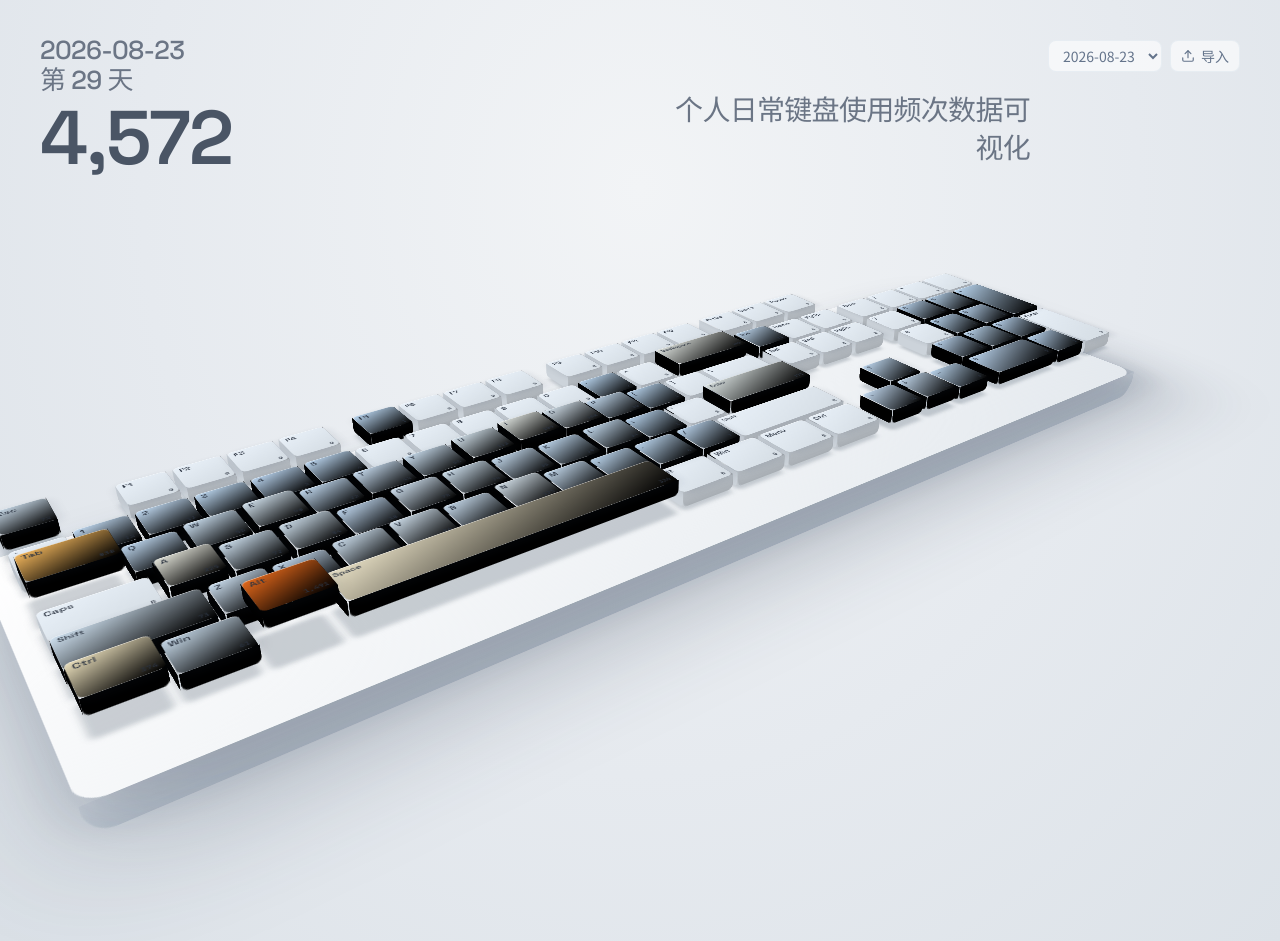
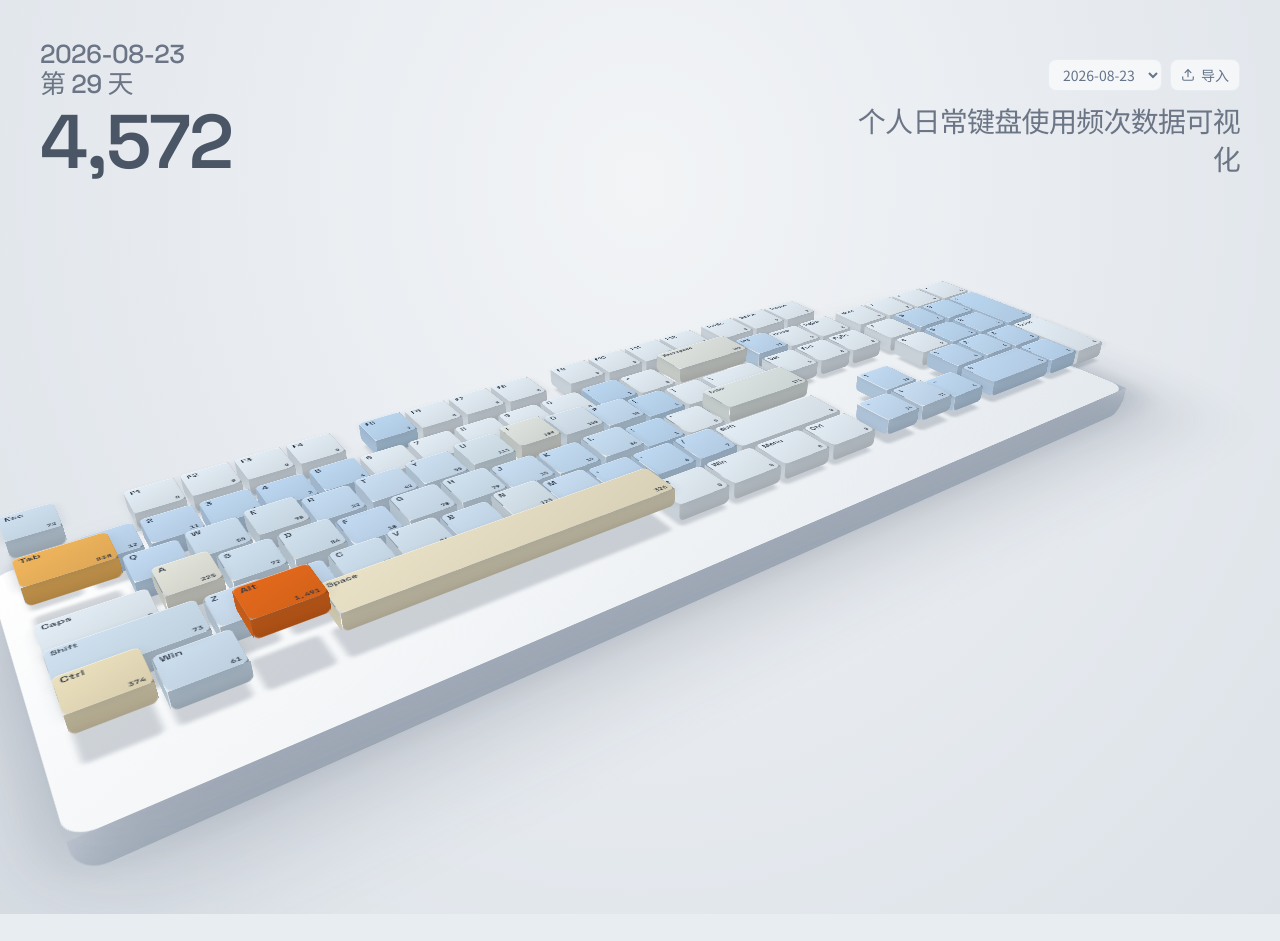
Before and after one commit to sakuradairong/keystats-heatmap, a Next.js app: page / in a window 1280 px wide. After the commit the page ends 914 px from the top, so only its background shows below. Built offline with nearby package versions, Linux system fonts and the light colour scheme.

Commit message:
Fix keycap shading and deepen studio-style 3D heatmap
Parse rgb() colors for side-face darkening, thicken caps/chassis,
raise keys by frequency, and tune camera/layout for readable depth.

Co-authored-by: woaidairongbuhuibian <woaidairongbuhuibian@gmail.com>

```diff
--- a/src/app/globals.css
+++ b/src/app/globals.css
@@ -74,11 +74,11 @@
 
 .keyboard-stage {
   animation: keyboard-rise 800ms cubic-bezier(0.22, 1, 0.36, 1) both;
-  --kb-scale: 0.32;
-  --kb-tilt: 64deg;
-  --kb-yaw: -34deg;
-  --kb-aspect: 1.45 / 1;
-  --kb-perspective: 900px;
+  --kb-scale: 0.48;
+  --kb-tilt: 62deg;
+  --kb-yaw: -35deg;
+  --kb-aspect: 1.55 / 1;
+  --kb-perspective: 1000px;
 }
 
 main > section {
@@ -87,17 +87,17 @@ main > section {
 
 @media (min-width: 480px) {
   .keyboard-stage {
-    --kb-scale: 0.44;
-    --kb-aspect: 1.55 / 1;
-    --kb-perspective: 1000px;
+    --kb-scale: 0.55;
+    --kb-aspect: 1.6 / 1;
+    --kb-perspective: 1050px;
   }
 }
 
 @media (min-width: 640px) {
   .keyboard-stage {
-    --kb-scale: 0.6;
-    --kb-tilt: 63deg;
-    --kb-yaw: -36deg;
+    --kb-scale: 0.64;
+    --kb-tilt: 62deg;
+    --kb-yaw: -35deg;
     --kb-aspect: 1.7 / 1;
     --kb-perspective: 1100px;
   }
@@ -106,22 +106,33 @@ main > section {
 @media (min-width: 900px) {
   .keyboard-stage {
     --kb-scale: 0.74;
-    --kb-aspect: 1.8 / 1;
-    --kb-perspective: 1200px;
+    --kb-aspect: 1.78 / 1;
+    --kb-perspective: 1100px;
   }
 }
 
 @media (min-width: 1100px) {
   .keyboard-stage {
-    --kb-scale: 0.86;
+    --kb-scale: 0.84;
+    --kb-tilt: 62deg;
+    --kb-yaw: -35deg;
+    --kb-aspect: 1.85 / 1;
+    --kb-perspective: 1100px;
   }
 }
 
-.keycap {
-  transition: filter 180ms ease;
+.keyboard-scroll {
+  padding-bottom: 1.5rem;
+}
+
+@media (min-width: 640px) {
+  .keyboard-scroll {
+    padding-bottom: 3rem;
+    padding-top: 0.5rem;
+  }
 }
 
 .keycap:hover,
 .keycap:focus-visible {
-  filter: brightness(1.04);
+  filter: brightness(1.03);
 }
--- a/src/components/heatmap-viewer.tsx
+++ b/src/components/heatmap-viewer.tsx
@@ -119,8 +119,22 @@ export function HeatmapViewer() {
 
         {status === "ready" && day && (
           <>
-            <section className="mb-3 sm:mb-1">
-              <div className="mb-4 flex flex-wrap items-center justify-end gap-2 sm:mb-0 sm:justify-end">
+            <section className="mb-3 sm:mb-2">
+              <div className="flex flex-col gap-5 lg:flex-row lg:items-end lg:justify-between">
+                <div className="order-2 min-w-0 lg:order-1">
+                  <div className="font-display text-[20px] leading-[1.15] tracking-tight text-[#6b7585] sm:text-[26px]">
+                    {day.date}
+                  </div>
+                  <div className="font-display text-[20px] leading-[1.15] tracking-tight text-[#6b7585] sm:text-[26px]">
+                    第 {dayOrdinal(dates, selectedDate)} 天
+                  </div>
+                  <div className="mt-1 font-display text-[48px] font-semibold leading-none tracking-tight text-[#4a5565] sm:text-[76px]">
+                    {formatCount(day.totalKeyPresses)}
+                  </div>
+                </div>
+
+                <div className="order-1 flex flex-col gap-3 lg:order-2 lg:items-end">
+                  <div className="flex flex-wrap items-center gap-2 lg:justify-end">
                     <select
                       aria-label="选择日期"
                       className="h-8 rounded-md border border-slate-200/70 bg-white/60 px-2.5 text-sm text-slate-500 outline-none backdrop-blur transition hover:bg-white/90 focus:border-slate-300"
@@ -144,27 +158,14 @@ export function HeatmapViewer() {
                       导入
                     </label>
                   </div>
-
-              <div className="flex flex-col gap-4 sm:mt-[-2.25rem] sm:flex-row sm:items-end sm:justify-between sm:pr-[210px]">
-                <div className="min-w-0 order-2 sm:order-1">
-                  <div className="font-display text-[20px] leading-[1.15] tracking-tight text-[#6b7585] sm:text-[26px]">
-                    {day.date}
-                  </div>
-                  <div className="font-display text-[20px] leading-[1.15] tracking-tight text-[#6b7585] sm:text-[26px]">
-                    第 {dayOrdinal(dates, selectedDate)} 天
-                  </div>
-                  <div className="mt-1 font-display text-[48px] font-semibold leading-none tracking-tight text-[#4a5565] sm:text-[76px]">
-                    {formatCount(day.totalKeyPresses)}
-                  </div>
-                </div>
-
-                <h1 className="order-1 max-w-none font-display text-[18px] leading-snug tracking-tight text-[#6b7585] sm:order-2 sm:max-w-[13em] sm:pb-2 sm:text-right sm:text-[28px]">
+                  <h1 className="max-w-[14em] font-display text-[18px] leading-snug tracking-tight text-[#6b7585] lg:text-right lg:text-[28px]">
                     个人日常键盘使用频次数据可视化
                   </h1>
                 </div>
+              </div>
             </section>
 
-            <div className="mt-2 flex flex-1 flex-col justify-center sm:mt-0">
+            <div className="mt-1 flex flex-1 flex-col justify-center sm:mt-0">
               <KeyboardHeatmap keyCounts={day.keyCounts} />
             </div>
           </>
--- a/src/components/keyboard-heatmap.tsx
+++ b/src/components/keyboard-heatmap.tsx
@@ -8,7 +8,6 @@ import {
   KEYBOARD_WIDTH_U,
   KEY_GAP,
   resolveKeyCount,
-  type KeyDef,
 } from "@/lib/keyboard-layout";
 import { contrastText, darkenHex, heatColor } from "@/lib/heatmap-color";
 import { formatCount } from "@/lib/keystats";
@@ -26,7 +25,7 @@ function KeyCap({
   hovered,
   onHover,
 }: {
-  keyDef: KeyDef;
+  keyDef: (typeof KEYBOARD_LAYOUT)[number];
   count: number;
   maxCount: number;
   unit: number;
@@ -37,17 +36,30 @@ function KeyCap({
   const h = keyDef.h ?? 1;
   const width = keyDef.w * unit - gap;
   const height = h * unit - gap;
-  const depth = Math.max(14, unit * 0.26);
+  const depth = Math.max(16, unit * 0.3);
   const color = heatColor(count, maxCount);
-  const side = darkenHex(color, 0.32);
-  const front = darkenHex(color, 0.2);
-  const text = contrastText(color);
+  const frontColor = darkenHex(color, 0.2);
+  const sideColor = darkenHex(color, 0.32);
+  const text = contrastText();
   const pad = Math.max(4, unit * 0.09);
-  // Extrude hot keys higher so the heatmap reads in depth, not just color
-  const heatLift =
-    maxCount > 0 ? Math.sqrt(Math.max(0, count) / maxCount) * unit * 0.55 : 0;
-  const baseLift = depth + 4;
-  const lift = hovered ? baseLift + heatLift + 10 : baseLift + heatLift;
+
+  const normalized =
+    maxCount > 0 ? Math.sqrt(Math.max(0, count) / maxCount) : 0;
+  const heatLift = normalized * unit * 0.7;
+  const baseLift = depth + 6;
+  const lift = baseLift + heatLift;
+  const finalLift = hovered ? lift + 8 : lift;
+
+  const labelSize =
+    keyDef.w >= 4
+      ? Math.max(9, unit * 0.16)
+      : keyDef.w >= 2
+        ? Math.max(8, unit * 0.15)
+        : Math.max(9, unit * 0.175);
+  const countSize =
+    keyDef.w >= 4
+      ? Math.max(8, unit * 0.14)
+      : Math.max(7, unit * 0.125);
 
   return (
     <button
@@ -59,7 +71,9 @@ function KeyCap({
         width,
         height,
         transformStyle: "preserve-3d",
-        zIndex: hovered ? 30 : Math.round(keyDef.y * 10 + keyDef.x),
+        zIndex: hovered
+          ? 80
+          : Math.round(keyDef.y * 40 + keyDef.x + heatLift * 2),
       }}
       onMouseEnter={() => onHover(keyDef.id)}
       onMouseLeave={() => onHover(null)}
@@ -67,33 +81,33 @@ function KeyCap({
       onBlur={() => onHover(null)}
       aria-label={`${keyDef.label}: ${count}`}
     >
-      {/* contact shadow on plate */}
       <span
-        className="absolute inset-0 rounded-[6px]"
+        className="pointer-events-none absolute inset-[2px] rounded-[5px]"
         style={{
-          background: "rgba(40, 55, 75, 0.22)",
-          transform: "translateZ(1px) translateY(2px)",
-          filter: "blur(3px)",
+          background: "rgba(40, 55, 75, 0.2)",
+          transform: "translateZ(1px) translateY(3px)",
+          filter: "blur(2.5px)",
         }}
       />
 
       <span
-        className="keycap-solid absolute inset-0 transition-transform duration-200"
+        className="keycap-solid pointer-events-none absolute inset-0"
         style={{
           transformStyle: "preserve-3d",
-          transform: `translateZ(${lift}px)`,
+          transform: `translateZ(${finalLift}px)`,
+          transition: "transform 200ms ease, filter 200ms ease",
         }}
       >
-        {/* top face */}
         <span
-          className="absolute inset-0 rounded-[6px]"
+          className="absolute inset-0 overflow-hidden rounded-[6px]"
           style={{
+            pointerEvents: "auto",
             background: `linear-gradient(155deg, ${color} 0%, ${darkenHex(color, 0.08)} 100%)`,
             color: text,
             transform: "translateZ(0)",
             boxShadow: hovered
-              ? "0 18px 28px rgba(30, 45, 65, 0.28)"
-              : "0 6px 14px rgba(30, 45, 65, 0.14), inset 0 1px 0 rgba(255,255,255,0.5)",
+              ? "0 16px 26px rgba(40, 55, 75, 0.22), inset 0 1px 0 rgba(255,255,255,0.5)"
+              : "0 5px 12px rgba(40, 55, 75, 0.12), inset 0 1px 0 rgba(255,255,255,0.5)",
           }}
         >
           <span
@@ -101,12 +115,13 @@ function KeyCap({
             style={{
               left: pad,
               top: pad * 0.75,
-              fontSize:
-                keyDef.w >= 2
-                  ? Math.max(8, unit * 0.15)
-                  : Math.max(9, unit * 0.175),
+              fontSize: labelSize,
               fontWeight: 500,
               letterSpacing: "0.01em",
+              maxWidth: "calc(100% - 8px)",
+              overflow: "hidden",
+              textOverflow: "ellipsis",
+              whiteSpace: "nowrap",
             }}
           >
             {keyDef.label}
@@ -114,41 +129,53 @@ function KeyCap({
           <span
             className="absolute font-mono tabular-nums leading-none"
             style={{
-              right: pad * 0.9,
-              bottom: pad * 0.7,
-              fontSize: Math.max(7, unit * 0.125),
+              right: pad * 0.85,
+              bottom: pad * 0.65,
+              fontSize: countSize,
               fontWeight: 600,
+              maxWidth: "90%",
+              overflow: "hidden",
+              textOverflow: "ellipsis",
+              whiteSpace: "nowrap",
             }}
           >
             {formatCount(count)}
           </span>
+
+          {hovered && (
+            <span
+              className="pointer-events-none absolute left-1/2 top-0 z-30 whitespace-nowrap rounded-md bg-slate-800/92 px-2 py-1 font-mono text-[11px] font-semibold text-white shadow-lg"
+              style={{
+                transform: "translate3d(-50%, calc(-100% - 10px), 56px)",
+              }}
+            >
+              {keyDef.label} · {formatCount(count)}
+            </span>
+          )}
         </span>
 
-        {/* front face */}
         <span
           className="absolute left-0 right-0 rounded-b-[6px]"
           style={{
             height: depth,
             top: "100%",
-            background: `linear-gradient(180deg, ${front} 0%, ${darkenHex(color, 0.28)} 100%)`,
+            background: `linear-gradient(180deg, ${frontColor} 0%, ${darkenHex(color, 0.28)} 100%)`,
             transformOrigin: "top",
             transform: "rotateX(-90deg)",
           }}
         />
 
-        {/* right face */}
         <span
           className="absolute top-0 bottom-0 rounded-r-[5px]"
           style={{
             width: depth,
             left: "100%",
-            background: `linear-gradient(90deg, ${side} 0%, ${darkenHex(color, 0.4)} 100%)`,
+            background: `linear-gradient(90deg, ${sideColor} 0%, ${darkenHex(color, 0.4)} 100%)`,
             transformOrigin: "left",
             transform: "rotateY(90deg)",
           }}
         />
 
-        {/* left face (visible with strong yaw) */}
         <span
           className="absolute top-0 bottom-0 rounded-l-[5px]"
           style={{
@@ -179,63 +206,60 @@ export function KeyboardHeatmap({ keyCounts }: Props) {
   const gap = KEY_GAP;
   const width = KEYBOARD_WIDTH_U * unit;
   const height = KEYBOARD_HEIGHT_U * unit;
-  const chassisDepth = 28;
+  const chassisDepth = 32;
 
   return (
     <div className="keyboard-stage relative mx-auto w-full max-w-[1320px]">
-      <div className="keyboard-viewport relative mx-auto overflow-x-auto overflow-y-hidden px-1 pb-6 pt-2 sm:overflow-visible sm:px-4 sm:pb-16 sm:pt-4">
+      <div className="keyboard-scroll mx-auto w-full overflow-x-auto overflow-y-visible sm:overflow-visible">
         <div
           className="keyboard-scene relative mx-auto"
           style={{
-            width: "100%",
+            width: "max(100%, 720px)",
             maxWidth: 1180,
-            aspectRatio: "var(--kb-aspect, 1.85 / 1)",
+            aspectRatio: "var(--kb-aspect, 1.8 / 1)",
             perspective: "var(--kb-perspective, 1100px)",
             perspectiveOrigin: "50% 35%",
           }}
         >
           <div
-            className="keyboard-plate absolute left-1/2 top-[8%] origin-center"
+            className="keyboard-plate absolute left-1/2 top-[10%] origin-center"
             style={{
               width,
               height,
               transform:
-                "translateX(-50%) rotateX(var(--kb-tilt, 62deg)) rotateZ(var(--kb-yaw, -36deg)) scale(var(--kb-scale, 0.86))",
+                "translateX(-50%) rotateX(var(--kb-tilt, 62deg)) rotateZ(var(--kb-yaw, -35deg)) scale(var(--kb-scale, 0.84))",
               transformStyle: "preserve-3d",
             }}
           >
-            {/* chassis body */}
             <div
-              className="absolute -inset-[22px] rounded-[24px]"
+              className="absolute -inset-[24px] rounded-[24px]"
               style={{
                 background:
                   "linear-gradient(155deg, #ffffff 0%, #f4f6f8 45%, #e4e9ee 100%)",
                 transform: `translateZ(-${chassisDepth}px)`,
                 boxShadow:
-                  "0 70px 120px rgba(40, 55, 75, 0.28), 0 28px 48px rgba(40, 55, 75, 0.14)",
+                  "0 70px 120px rgba(40, 55, 75, 0.24), 0 28px 48px rgba(40, 55, 75, 0.14)",
                 transformStyle: "preserve-3d",
               }}
             >
-              {/* chassis front edge */}
               <div
                 className="absolute left-0 right-0 rounded-b-[24px]"
                 style={{
                   height: chassisDepth,
                   top: "100%",
                   background:
-                    "linear-gradient(180deg, #d8dee6 0%, #c5ced8 100%)",
+                    "linear-gradient(180deg, #d5dce6 0%, #b9c3ce 100%)",
                   transformOrigin: "top",
                   transform: "rotateX(-90deg)",
                 }}
               />
-              {/* chassis right edge */}
               <div
                 className="absolute top-0 bottom-0 rounded-r-[20px]"
                 style={{
                   width: chassisDepth,
                   left: "100%",
                   background:
-                    "linear-gradient(90deg, #cfd6de 0%, #b8c2cd 100%)",
+                    "linear-gradient(90deg, #c8d1db 0%, #aeb8c4 100%)",
                   transformOrigin: "left",
                   transform: "rotateY(90deg)",
                 }}
--- a/src/lib/heatmap-color.ts
+++ b/src/lib/heatmap-color.ts
@@ -1,10 +1,7 @@
 import { interpolateRgb } from "d3-interpolate";
-import { scaleLinear } from "d3-scale";
 
 /**
- * Pastel heat stops matching the Bilibili keyboard viz:
- * soft sky blue → pale cream → peach → vivid orange.
- * Kept deliberately light — no navy/charcoal midtones.
+ * Pastel heat stops: soft sky blue → pale cream → peach → orange.
  */
 const STOPS: Array<[number, string]> = [
   [0, "#b9d6f2"],
@@ -25,49 +22,68 @@ function sampleHeat(t: number): string {
     const [bT, bC] = STOPS[i + 1];
     if (x >= aT && x <= bT) {
       const local = (x - aT) / (bT - aT || 1);
-      return interpolateRgb(aC, bC)(local);
+      return rgbToHex(interpolateRgb(aC, bC)(local));
     }
   }
   return STOPS[STOPS.length - 1][1];
 }
 
-export function createHeatScale(maxCount: number) {
-  const domainMax = Math.max(1, maxCount);
-  // Sqrt domain spreads mid-frequency keys into warmer tones like the reference
-  return scaleLinear()
-    .domain([0, Math.sqrt(domainMax)])
-    .range([0, 1])
-    .clamp(true);
-}
+function parseColor(input: string): { r: number; g: number; b: number } {
+  const value = (input || "").trim();
+  const rgbMatch = value.match(
+    /^rgba?\(\s*([0-9.]+)\s*,\s*([0-9.]+)\s*,\s*([0-9.]+)/i
+  );
+  if (rgbMatch) {
+    return {
+      r: Number(rgbMatch[1]),
+      g: Number(rgbMatch[2]),
+      b: Number(rgbMatch[3]),
+    };
+  }
 
-export function heatColor(count: number, maxCount: number): string {
-  if (count <= 0) return "#e8f0f8";
-  const t = createHeatScale(maxCount)(Math.sqrt(count)) as number;
-  return sampleHeat(t);
-}
-
-export function darkenHex(hex: string, amount = 0.22): string {
-  const normalized = hex.replace("#", "");
+  const normalized = value.replace("#", "");
   const full =
     normalized.length === 3
       ? normalized
           .split("")
           .map((c) => c + c)
           .join("")
-      : normalized;
-  const num = parseInt(full, 16);
-  const r = (num >> 16) & 255;
-  const g = (num >> 8) & 255;
-  const b = num & 255;
-  const factor = 1 - amount;
+      : normalized.padStart(6, "0").slice(0, 6);
+  const num = Number.parseInt(full, 16);
+  if (Number.isNaN(num)) {
+    return { r: 200, g: 210, b: 220 };
+  }
+  return {
+    r: (num >> 16) & 255,
+    g: (num >> 8) & 255,
+    b: num & 255,
+  };
+}
+
+function rgbToHex(input: string | { r: number; g: number; b: number }): string {
+  const { r, g, b } =
+    typeof input === "string" ? parseColor(input) : input;
   const toHex = (v: number) =>
-    Math.max(0, Math.min(255, Math.round(v * factor)))
+    Math.max(0, Math.min(255, Math.round(v)))
       .toString(16)
       .padStart(2, "0");
   return `#${toHex(r)}${toHex(g)}${toHex(b)}`;
 }
 
+export function heatColor(count: number, maxCount: number): string {
+  if (count <= 0) return "#e4eef6";
+  const domainMax = Math.max(1, maxCount);
+  const t = Math.sqrt(count / domainMax);
+  return sampleHeat(t);
+}
+
+export function darkenHex(color: string, amount = 0.22): string {
+  const { r, g, b } = parseColor(color);
+  const factor = 1 - amount;
+  return rgbToHex({ r: r * factor, g: g * factor, b: b * factor });
+}
+
 /** Reference uses dark ink on pastel keycaps */
-export function contrastText(_bg: string): string {
+export function contrastText(): string {
   return "#2b3340";
 }
```
Lines whose indentation alone changed are shown as unchanged.
